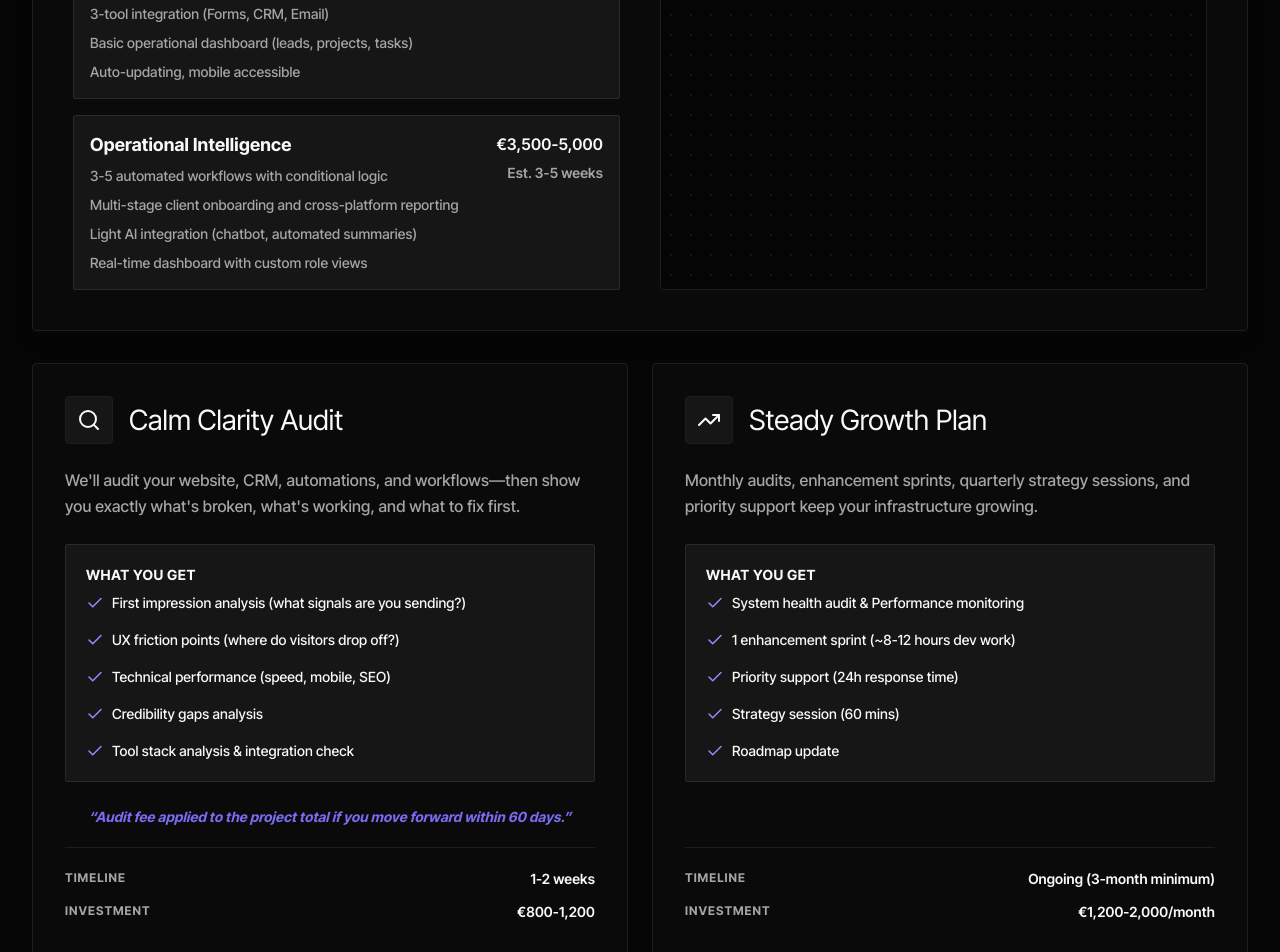
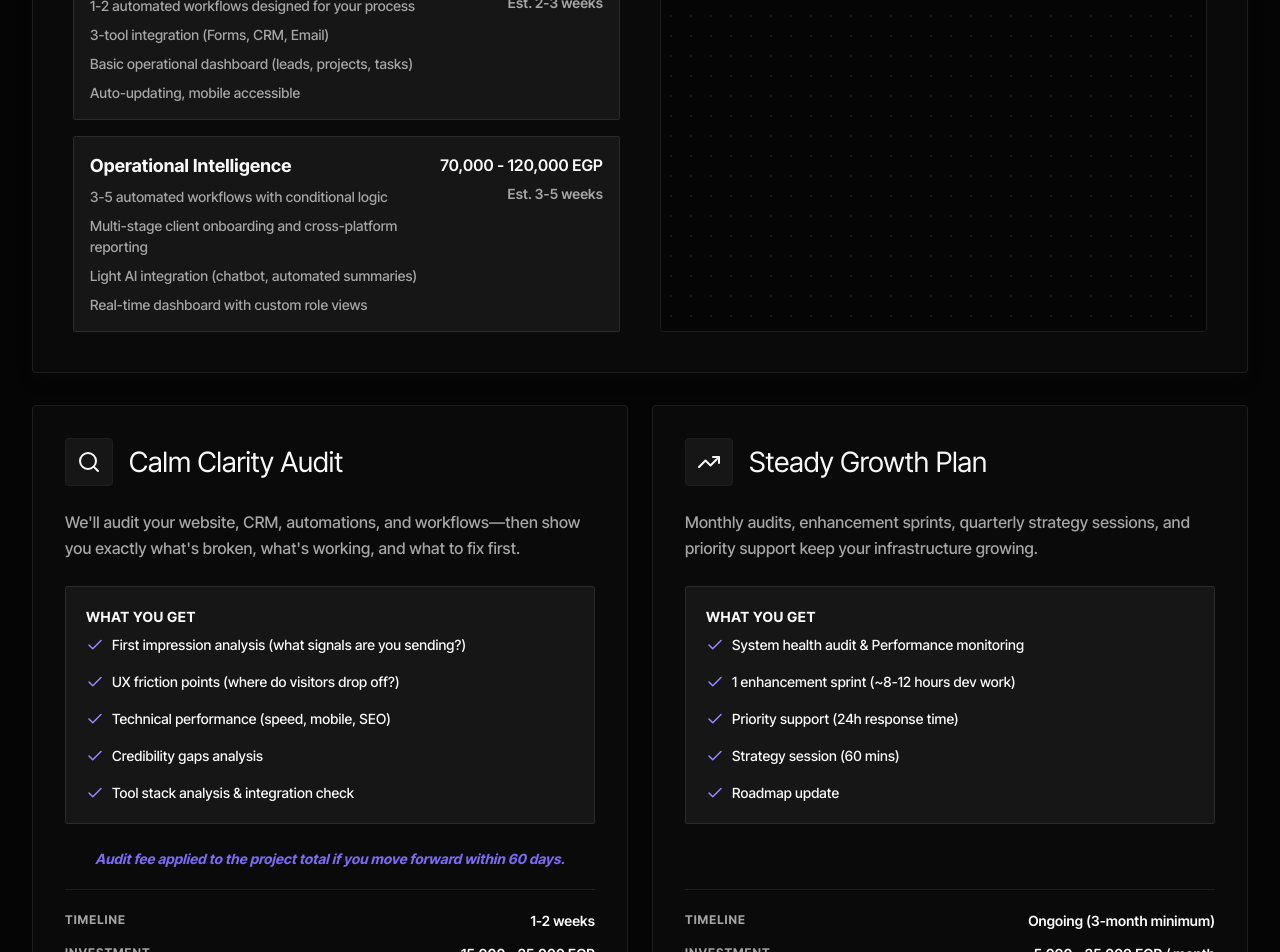
Before and after one commit to tasmim-io/tasmim-website, a Next.js app: page / in a window 1280 px wide. Shown: the part 6980-7932 px from the top of the page. Built offline with nearby package versions, Linux system fonts and the light colour scheme; no server answers.

Commit message:
refactor: adjusted prices based on location

```diff
--- a/app/layout.tsx
+++ b/app/layout.tsx
@@ -1,6 +1,7 @@
 import type { Metadata } from "next";
 import { Inter_Tight } from "next/font/google";
 import { Navbar } from "../components/navbar/Navbar";
+import { LocationProvider } from "@/lib/location-context";
 import "./globals.scss";
 
 const interTight = Inter_Tight({
@@ -22,8 +23,10 @@ export default function RootLayout({
   return (
     <html lang="en">
       <body className={interTight.variable}>
-        <Navbar />
-        {children}
+        <LocationProvider>
+          <Navbar />
+          {children}
+        </LocationProvider>
       </body>
     </html>
   );
--- a/components/services-section/MainServiceCard.tsx
+++ b/components/services-section/MainServiceCard.tsx
@@ -1,14 +1,25 @@
-import { Check, type LucideIcon } from "lucide-react";
+"use client";
+
+import { Check, Cpu, Globe, type LucideIcon } from "lucide-react";
 import styles from "./Services.module.scss";
 import { ServicesVisuals } from "./visuals/ServicesVisuals";
 import type { MainService } from "./types";
+import { useLocation } from "@/lib/location-context";
+import { formatPrice } from "@/lib/format-price";
+
+const iconMap: Record<string, LucideIcon> = {
+  Globe,
+  Cpu,
+};
 
 type MainServiceCardProps = {
   service: MainService;
-  Icon: LucideIcon;
 };
 
-export const MainServiceCard = ({ service, Icon }: MainServiceCardProps) => {
+export const MainServiceCard = ({ service }: MainServiceCardProps) => {
+  const { currency } = useLocation();
+  const Icon = iconMap[service.icon];
+
   return (
     <div className={styles.mainCard} data-service-card>
       <div className={styles.mainCardGrid}>
@@ -50,7 +61,9 @@ export const MainServiceCard = ({ service, Icon }: MainServiceCardProps) => {
                       </ul>
                     </div>
                     <div className={styles.optionMeta}>
-                      <span className={styles.optionPrice}>{option.price}</span>
+                      <span className={styles.optionPrice}>
+                        {formatPrice(option.pricing, currency)}
+                      </span>
                       <span className={styles.optionTimeline}>
                         {option.timeline}
                       </span>
--- a/components/services-section/ServicesSection.tsx
+++ b/components/services-section/ServicesSection.tsx
@@ -1,17 +1,9 @@
-import { Cpu, Globe, Search, TrendingUp, type LucideIcon } from "lucide-react";
 import styles from "./Services.module.scss";
 import servicesData from "../../data/services.json";
 import { MainServiceCard } from "./MainServiceCard";
 import { SupportingServiceCard } from "./SupportingServiceCard";
 import { ServicesBundle } from "./ServicesBundle";
 import { ServicesCta } from "./ServicesCta";
-
-const iconMap: Record<string, LucideIcon> = {
-  Globe,
-  Cpu,
-  Search,
-  TrendingUp,
-};
 
 export const ServicesSection = () => {
   const { mainServices, supportingServices, bundle, cta } = servicesData;
@@ -28,21 +20,13 @@ export const ServicesSection = () => {
 
       <div className={styles.mainGrid}>
         {mainServices.map((service) => (
-          <MainServiceCard
-            key={service.id}
-            service={service}
-            Icon={iconMap[service.icon]}
-          />
+          <MainServiceCard key={service.id} service={service} />
         ))}
       </div>
 
       <div className={styles.supportingGrid}>
         {supportingServices.map((service) => (
-          <SupportingServiceCard
-            key={service.title}
-            service={service}
-            Icon={iconMap[service.icon]}
-          />
+          <SupportingServiceCard key={service.title} service={service} />
         ))}
       </div>
 
--- a/components/services-section/SupportingServiceCard.tsx
+++ b/components/services-section/SupportingServiceCard.tsx
@@ -1,16 +1,26 @@
-import { Check, type LucideIcon } from "lucide-react";
+"use client";
+
+import { Check, Search, TrendingUp, type LucideIcon } from "lucide-react";
 import styles from "./Services.module.scss";
 import type { SupportingService } from "./types";
+import { useLocation } from "@/lib/location-context";
+import { formatPrice } from "@/lib/format-price";
+
+const iconMap: Record<string, LucideIcon> = {
+  Search,
+  TrendingUp,
+};
 
 type SupportingServiceCardProps = {
   service: SupportingService;
-  Icon: LucideIcon;
 };
 
 export const SupportingServiceCard = ({
   service,
-  Icon,
 }: SupportingServiceCardProps) => {
+  const { currency } = useLocation();
+  const Icon = iconMap[service.icon];
+
   return (
     <div className={styles.supportingCard}>
       <div>
@@ -48,7 +58,7 @@ export const SupportingServiceCard = ({
             {service.investmentLabel}
           </span>
           <span className={styles.supportingMetaValue}>
-            {service.investment}
+            {formatPrice(service.pricing, currency)}
           </span>
         </div>
       </div>
--- a/data/services.json
+++ b/data/services.json
@@ -21,7 +21,10 @@
       "options": [
         {
           "title": "Essential Presence",
-          "price": "€2,500-3,500",
+          "pricing": {
+            "egp": { "min": 30000, "max": 60000 },
+            "eur": { "min": 2500, "max": 3500 }
+          },
           "timeline": "Est. 3-4 weeks",
           "items": [
             "1-2 responsive pages (Home + Contact)",
@@ -32,7 +35,10 @@
         },
         {
           "title": "Complete Presence",
-          "price": "€5,000-8,000",
+          "pricing": {
+            "egp": { "min": 60000, "max": 180000 },
+            "eur": { "min": 5000, "max": 8000 }
+          },
           "timeline": "Est. 5-8 weeks",
           "items": [
             "5-10 pages + Comprehensive brand system",
@@ -62,7 +68,10 @@
       "options": [
         {
           "title": "Essential Flows",
-          "price": "€1,500-3,000",
+          "pricing": {
+            "egp": { "min": 35000, "max": 75000 },
+            "eur": { "min": 2000, "max": 3000 }
+          },
           "timeline": "Est. 2-3 weeks",
           "items": [
             "1-2 automated workflows designed for your process",
@@ -73,7 +82,10 @@
         },
         {
           "title": "Operational Intelligence",
-          "price": "€3,500-5,000",
+          "pricing": {
+            "egp": { "min": 70000, "max": 120000 },
+            "eur": { "min": 3500, "max": 5000 }
+          },
           "timeline": "Est. 3-5 weeks",
           "items": [
             "3-5 automated workflows with conditional logic",
@@ -98,11 +110,14 @@
         "Credibility gaps analysis",
         "Tool stack analysis & integration check"
       ],
-      "note": "“Audit fee applied to the project total if you move forward within 60 days.”",
+      "note": "Audit fee applied to the project total if you move forward within 60 days.",
       "timelineLabel": "Timeline",
       "timeline": "1-2 weeks",
       "investmentLabel": "Investment",
-      "investment": "€800-1,200"
+      "pricing": {
+        "egp": { "min": 15000, "max": 25000 },
+        "eur": { "min": 800, "max": 1200 }
+      }
     },
     {
       "icon": "TrendingUp",
@@ -119,7 +134,11 @@
       "timelineLabel": "Timeline",
       "timeline": "Ongoing (3-month minimum)",
       "investmentLabel": "Investment",
-      "investment": "€1,200-2,000/month"
+      "pricing": {
+        "egp": { "min": 5000, "max": 25000 },
+        "eur": { "min": 1200, "max": 2000 },
+        "perMonth": true
+      }
     }
   ],
   "bundle": {
--- /dev/null
+++ b/lib/format-price.ts
@@ -0,0 +1,25 @@
+type Currency = "EGP" | "EUR";
+
+type Pricing = {
+  egp: { min: number; max: number };
+  eur: { min: number; max: number };
+  perMonth?: boolean;
+};
+
+/**
+ * Formats a number with thousand separators
+ */
+const formatNumber = (num: number): string => {
+  return num.toLocaleString("en-US");
+};
+
+/**
+ * Formats a price range with the currency on the right side
+ * Example: "15,000 - 25,000 EGP" or "5,000 - 25,000 EGP / month"
+ */
+export const formatPrice = (pricing: Pricing, currency: Currency): string => {
+  const { min, max } = currency === "EGP" ? pricing.egp : pricing.eur;
+  const suffix = pricing.perMonth ? ` / month` : "";
+
+  return `${formatNumber(min)} - ${formatNumber(max)} ${currency}${suffix}`;
+};
--- /dev/null
+++ b/lib/location-context.tsx
@@ -0,0 +1,77 @@
+"use client";
+
+import {
+  createContext,
+  useContext,
+  useEffect,
+  useState,
+  type ReactNode,
+} from "react";
+
+type Currency = "EGP" | "EUR";
+
+type LocationContextType = {
+  isEgyptian: boolean;
+  currency: Currency;
+  isLoading: boolean;
+};
+
+const LocationContext = createContext<LocationContextType>({
+  isEgyptian: true,
+  currency: "EGP",
+  isLoading: true,
+});
+
+const STORAGE_KEY = "tasmim_user_country";
+
+export const LocationProvider = ({ children }: { children: ReactNode }) => {
+  const [isEgyptian, setIsEgyptian] = useState(true);
+  const [isLoading, setIsLoading] = useState(true);
+
+  useEffect(() => {
+    const detectLocation = async () => {
+      // Check localStorage first
+      const cached = localStorage.getItem(STORAGE_KEY);
+      if (cached) {
+        setIsEgyptian(cached === "EG");
+        setIsLoading(false);
+        return;
+      }
+
+      try {
+        const response = await fetch("http://ip-api.com/json/?fields=countryCode");
+        if (!response.ok) throw new Error("Failed to fetch location");
+
+        const data = await response.json();
+        const countryCode = data.countryCode || "EG";
+
+        // Cache the result
+        localStorage.setItem(STORAGE_KEY, countryCode);
+        setIsEgyptian(countryCode === "EG");
+      } catch {
+        // Default to Egypt on error
+        setIsEgyptian(true);
+      } finally {
+        setIsLoading(false);
+      }
+    };
+
+    detectLocation();
+  }, []);
+
+  const currency: Currency = isEgyptian ? "EGP" : "EUR";
+
+  return (
+    <LocationContext.Provider value={{ isEgyptian, currency, isLoading }}>
+      {children}
+    </LocationContext.Provider>
+  );
+};
+
+export const useLocation = () => {
+  const context = useContext(LocationContext);
+  if (!context) {
+    throw new Error("useLocation must be used within a LocationProvider");
+  }
+  return context;
+};
```
Also changed, not shown: components/services-section/types.ts (+8 -2 lines).
